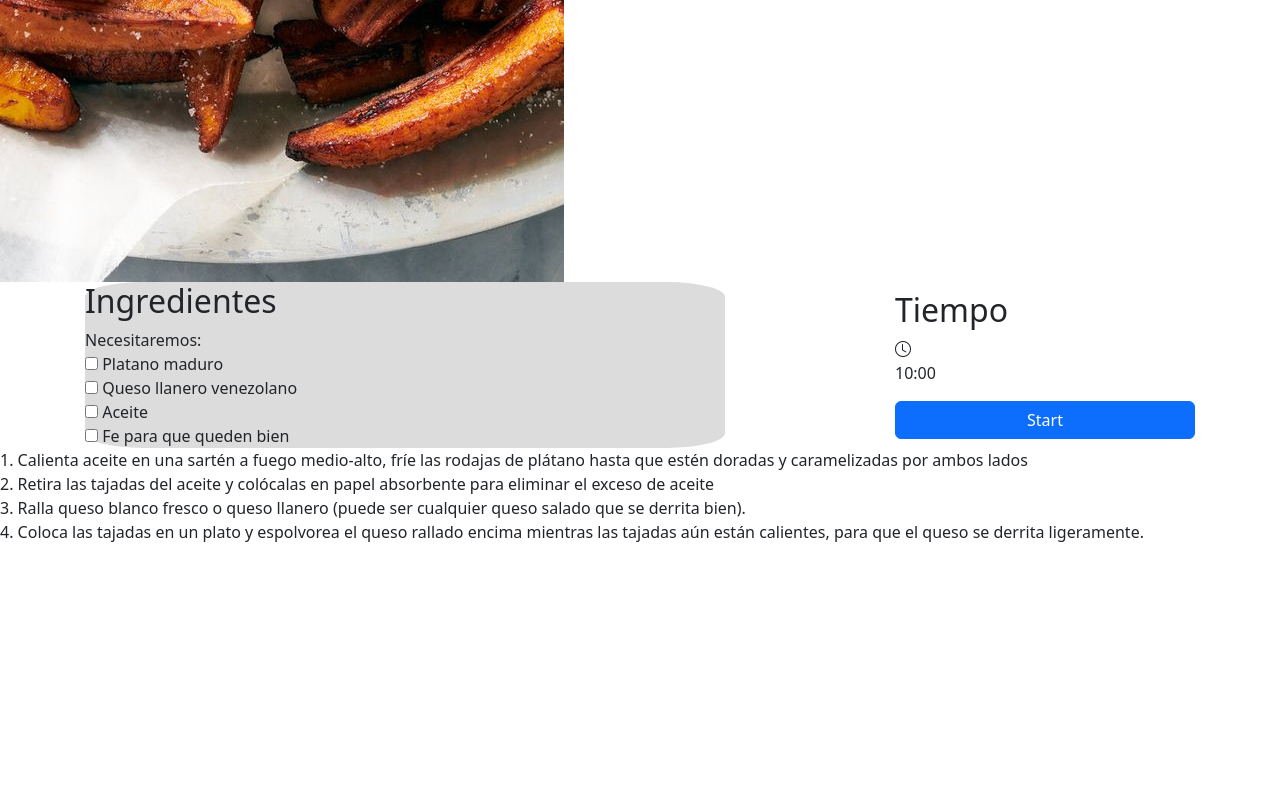
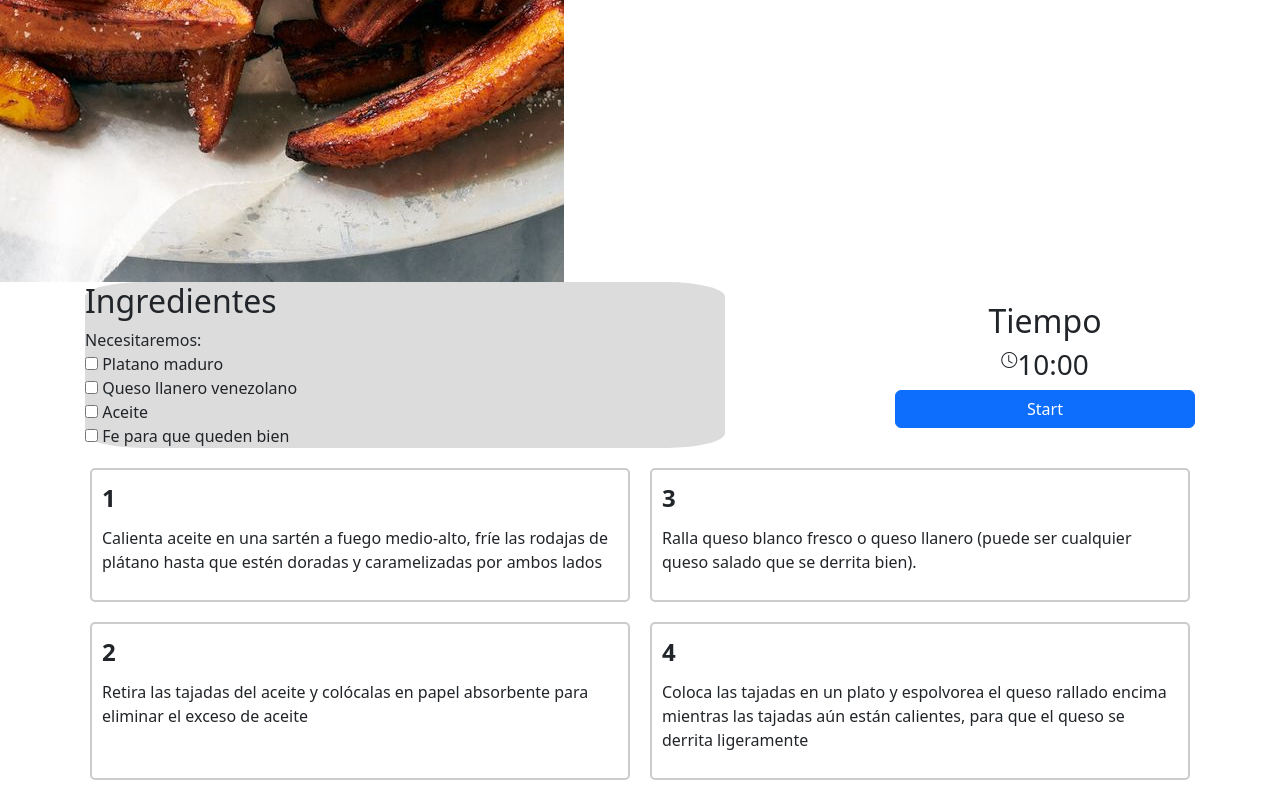
Before and after one commit to ArturoAlvarezY/MyFavoriteFoodWeb, a website: page index.html in a window 1280 px wide. Shown: the part 630-1430 px from the top of the page. Before the commit the page ends 1174 px from the top, so only its background shows below. Drawn offline with nearby package versions, Linux system fonts and the light colour scheme.

Commit message:
add the preparation steps

```diff
--- a/index.html
+++ b/index.html
@@ -29,23 +29,38 @@
 
         <section class="time">
             <h2>Tiempo</h2>
-            <i class="bi bi-clock"></i>
-            <p id="minutes">10:00</p>
+            <div class="flexingTime">
+                <i class="bi bi-clock"></i>
+                <h3 id="minutes">10:00</h3>
+            </div>
             <button type="button" class="btn btn-primary">Start</button>
         </section>
     </main>
 
         <section>
-            <div class="step1">1. Calienta aceite en una sartén a fuego medio-alto, fríe las rodajas de plátano hasta que estén doradas y caramelizadas por ambos lados </div>
 
-            <div class="step2">2. Retira las tajadas del aceite y colócalas en papel absorbente para eliminar el exceso de aceite
+            <div class="container">
+                <div class="step highlight">
+                    <div class="number">1</div>
+                    <p>Calienta aceite en una sartén a fuego medio-alto, fríe las rodajas de plátano hasta que estén doradas y caramelizadas por ambos lados </p>
+                </div>
+                <div class="step">
+                    <div class="number">3</div>
+                    <p>Ralla queso blanco fresco o queso llanero (puede ser cualquier queso salado que se derrita bien).</p>
+                </div>
+                <div class="step">
+                    <div class="number">2</div>
+                    <p>Retira las tajadas del aceite y colócalas en papel absorbente para eliminar el exceso de aceite</p>
+                </div>
+                <div class="step">
+                    <div class="number">4</div>
+                    <p>Coloca las tajadas en un plato y espolvorea el queso rallado encima mientras las tajadas aún están calientes, para que el queso se derrita ligeramente</p>
+                </div>
+            </div>
+        </section>
 
-            </div>
-            <div class="step3">3. Ralla queso blanco fresco o queso llanero (puede ser cualquier queso salado que se derrita bien).</div>
 
-            <div class="step4">4. Coloca las tajadas en un plato y espolvorea el queso rallado encima mientras las tajadas aún están calientes, para que el queso se derrita ligeramente. </div>
 
-        </section>
 
    <script src="app.js"></script>
 </body>
--- a/src/sass/styles.scss
+++ b/src/sass/styles.scss
@@ -39,5 +39,56 @@ main{
     justify-content: center;
     width: 18.75rem;
     flex-direction: column;
+
+    h2{
+        display: flex;
+        justify-content: center;
+    }
+
+    .flexingTime{
+        display: flex;
+        justify-content: center;
+    }
 }
 }
+
+#steps{
+    display: flex;
+    background-color:  aliceblue;
+}
+
+section{
+    .container {
+        display: grid;
+        grid-template-columns: 1fr 1fr;
+        gap: 1.25rem;
+        padding: 1.25rem;
+    }
+    .step {
+        border: 0.125rem solid #ccc;
+        padding: 0.625rem;
+        border-radius: 0.313rem;
+    }
+    .number {
+        font-size: 1.5rem;
+        font-weight: bold;
+        margin-bottom: 0.625rem;
+    }
+}
+
+hr{
+    border: 0.063rem solid #000;
+    margin: 1.25rem 0;
+}
+footer{
+    display: flex;
+    justify-content: space-between;
+    bottom: 0;
+    width: 100%;
+    height: 2.5rem;
+
+
+
+
+
+}
```
Also changed, not shown: img/tajadas-serias (1).jpg (added), public/css/styles.css, 1 other file.
